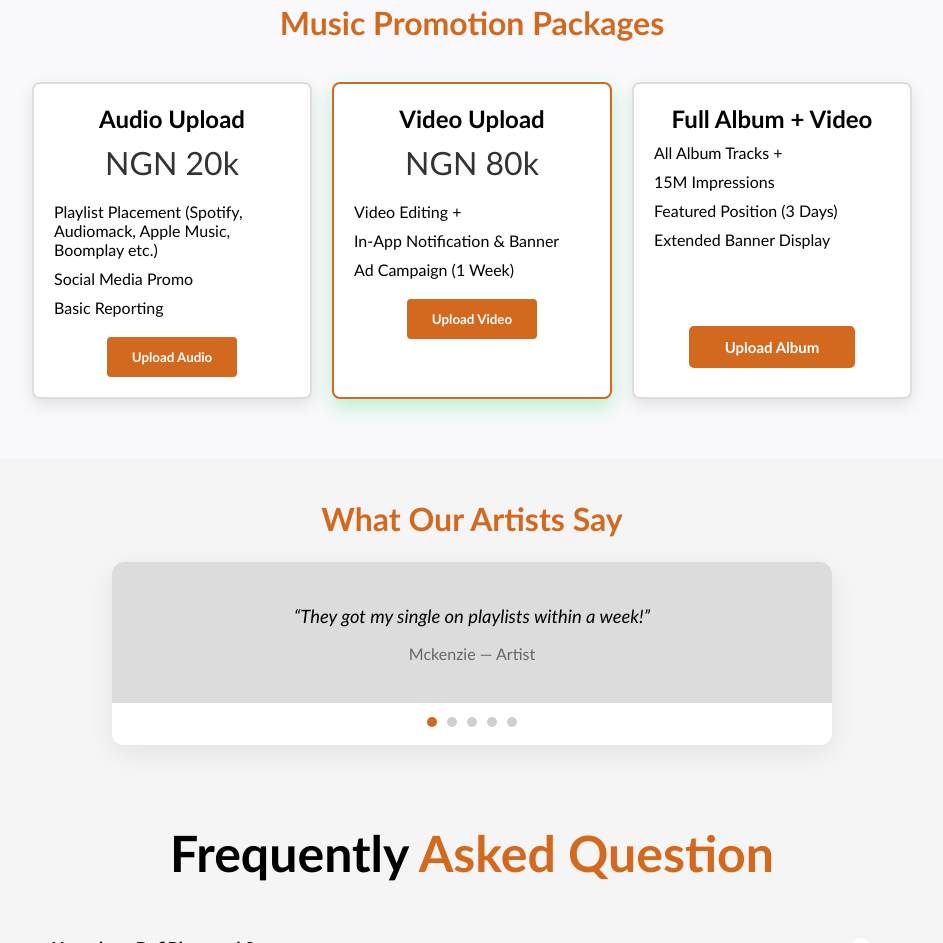
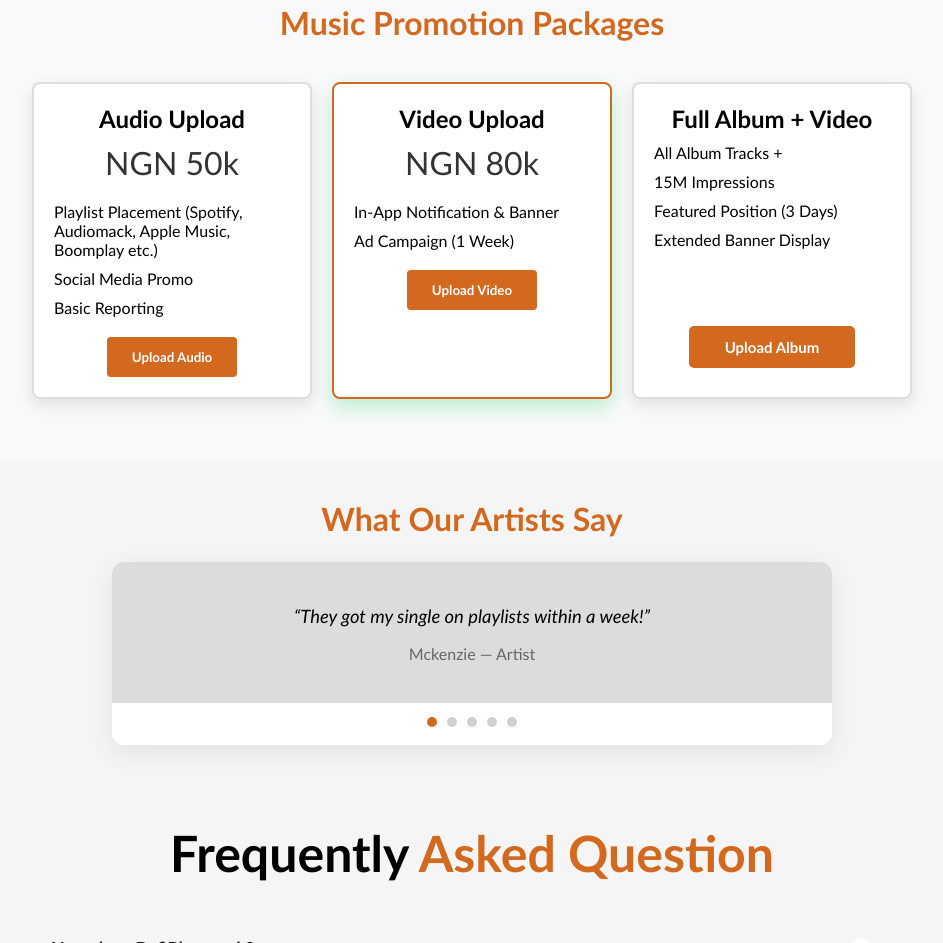
Before and after one commit to CokerCodes1/Byfiplayglobal, a plain HTML site: page artiste.html in a window 1280 px wide. Shown: the part 2139-3082 px from the top of the page, without its empty margins (168-1111 px from the left). Drawn offline with Linux system fonts and the light colour scheme.

Commit message:
image update

```diff
--- a/artiste.html
+++ b/artiste.html
@@ -135,7 +135,7 @@
 
     <div class="card">
       <h3>Audio Upload</h3>
-      <p class="price">NGN 20k</p>
+      <p class="price">NGN 50k</p>
       <ul>
         <li>Playlist Placement (Spotify, Audiomack, Apple Music, Boomplay etc.)</li>
         <li>Social Media Promo</li>
@@ -148,7 +148,6 @@
       <h3>Video Upload</h3>
       <p class="price">NGN 80k</p>
       <ul>
-        <li>Video Editing +</li>
         <li>In-App Notification & Banner</li>
         <li>Ad Campaign (1 Week)</li>
       </ul>
```
Also changed, not shown: index.html (+2 -2 lines), 2 other files.
